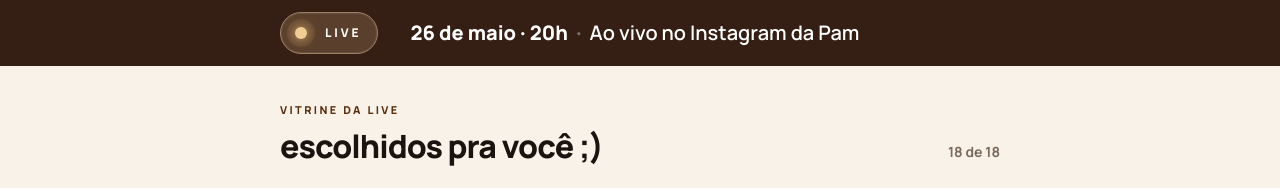
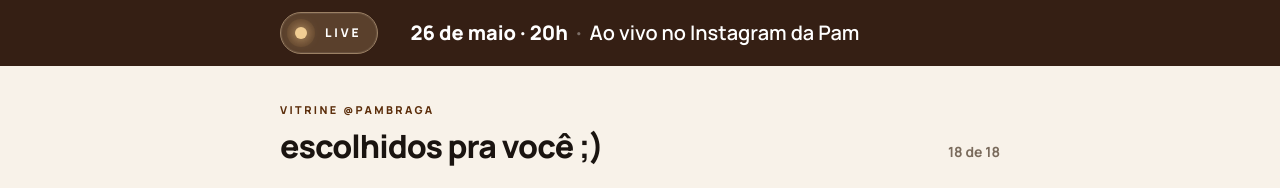
Before and after one commit to bcfbraga/pambraga-live, a Next.js app: page / in a window 1280 px wide. Shown: the top 188 px of the page. Built offline with nearby package versions, Linux system fonts and the light colour scheme.

Commit message:
Update product grid eyebrow text

```diff
--- a/components/ProductGrid.tsx
+++ b/components/ProductGrid.tsx
@@ -27,7 +27,7 @@ export function ProductGrid({ products }: ProductGridProps) {
         <div className="mb-4 flex items-end justify-between gap-4">
           <div>
             <p className="text-[0.68rem] font-extrabold uppercase tracking-[0.22em] text-cocoa">
-              Vitrine da live
+              Vitrine @pambraga
             </p>
             <h2 className="mt-2 font-display text-[clamp(1.65rem,6vw,2rem)] font-extrabold leading-tight tracking-[-0.03em] text-ink">
               escolhidos pra você ;)
```
